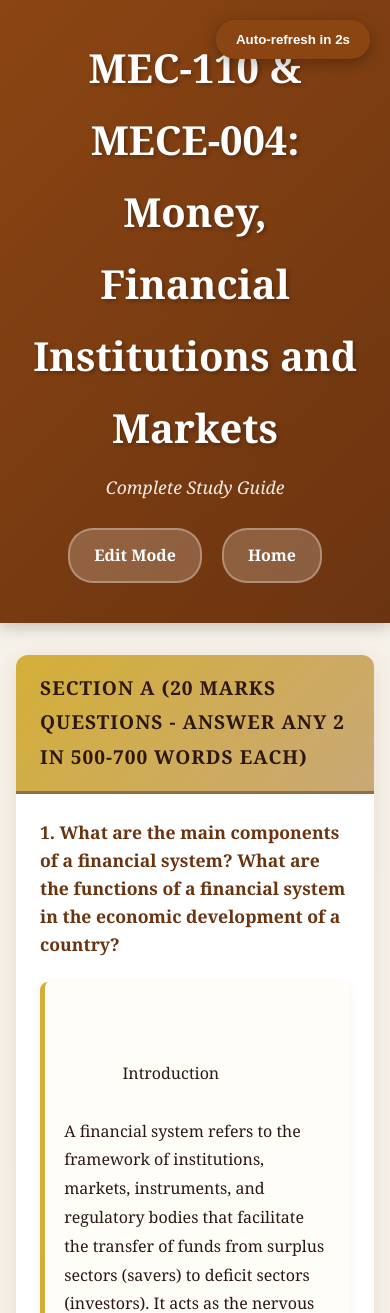
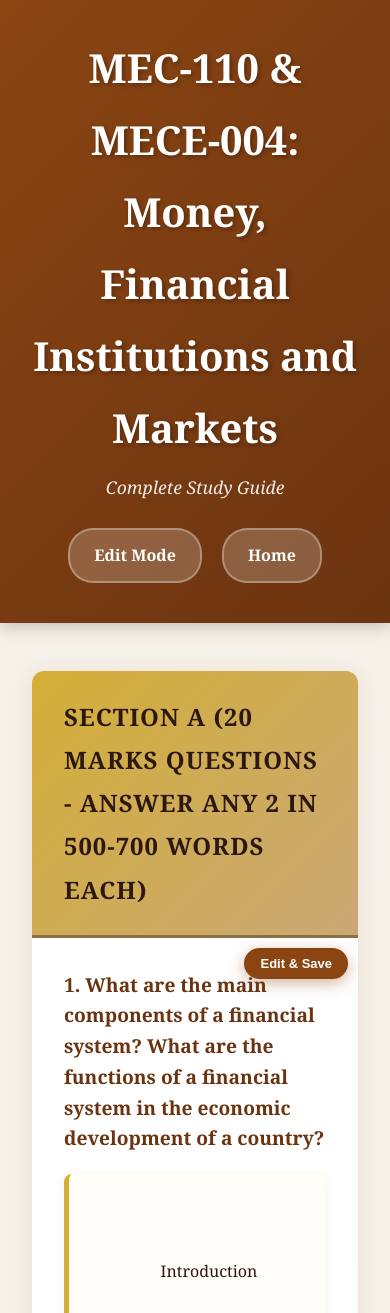
Before and after one commit to stockedge4us/Ignou-MAEC, a Flask app: a page that uses templates/ebook.html in a window 390 px wide. Shown: the top 1313 px of the page. Run offline with Flask 3, Linux system fonts and the light colour scheme.

Commit message:
FINAL: ANSWER SAVE OPTION2)

```diff
--- a/templates/ebook.html
+++ b/templates/ebook.html
@@ -9,13 +9,12 @@
     body {
       background: linear-gradient(135deg, #f5f0e8 0%, #fdfbf7 100%);
       font-family: 'Georgia', 'Bookman Old Style', serif;
-      color: #2c1810;
-      line-height: 1.8;
+      color: #2c1810; line-height: 1.8;
     }
     .header {
       background: linear-gradient(135deg, #8b4513 0%, #6b3410 100%);
       color: white; padding: 2rem; text-align: center;
-      box-shadow: 0 4px 15px rgba(0,0,0,0.2);
+      box-shadow: 0 4px 15px rgba(0,0,0,0.2); position:relative;
     }
     .header h1 { font-size: 2.5rem; margin-bottom: 0.5rem; text-shadow: 2px 2px 4px rgba(0,0,0,0.3); }
     .header p { font-size: 1.1rem; opacity: 0.9; font-style: italic; }
@@ -26,6 +25,7 @@
       text-decoration: none; display: inline-block; font-weight: 600; transition: all 0.3s;
     }
     .nav-btn:hover { background: rgba(255,255,255,0.3); transform: translateY(-2px); }
+
     .container { max-width: 900px; margin: 0 auto; padding: 3rem 2rem; }
     .section {
       background: white; margin-bottom: 3rem; border-radius: 12px;
@@ -36,26 +36,39 @@
       color: #2c1810; padding: 1.5rem 2rem; font-size: 1.5rem; font-weight: 700;
       text-transform: uppercase; letter-spacing: 1px; border-bottom: 3px solid #8b6f47;
     }
-    .question-block { padding: 2rem; border-bottom: 1px solid #e8d7c3; }
+    .question-block { padding: 2rem; border-bottom: 1px solid #e8d7c3; position:relative; }
     .question-block:last-child { border-bottom: none; }
-    .question { font-size: 1.2rem; font-weight: 600; color: #6b3410; margin-bottom: 1.5rem; line-height: 1.6; }
+    .question { font-size: 1.2rem; font-weight: 600; color: #6b3410; margin-bottom: 1rem; line-height: 1.6; }
+
     .answer {
       background: linear-gradient(135deg, #fffdf8 0%, #faf7f0 100%);
       padding: 25px; border-left: 5px solid #d4af37; border-radius: 8px;
       margin: 20px 0; box-shadow: 0 2px 8px rgba(139,69,19,0.08); white-space: pre-wrap;
+      min-height: 60px;
     }
-    .no-answer { color: #999; font-style: italic; padding: 20px 0; }
-    .refresh-btn {
-      position:fixed; top: 20px; right: 20px; background: #8b4513; color: white;
-      padding: 12px 20px; border: none; border-radius: 50px; cursor: pointer;
-      font-weight: bold; box-shadow: 0 4px 15px rgba(0,0,0,0.3); z-index: 1000;
+    .no-answer { color: #999; font-style: italic; }
+
+    .save-btn {
+      position: absolute; top: 15px; right: 15px;
+      background: #8b4513; color: white; border: none;
+      padding: 10px 20px; border-radius: 50px; cursor: pointer;
+      font-weight: bold; font-size: 14px; box-shadow: 0 4px 15px rgba(139,69,19,0.4);
+      transition: all 0.3s; z-index: 10;
     }
+    .save-btn:hover { background: #a0522d; transform: translateY(-2px); }
+    .save-btn.saving { background: #d4af37; }
+    .save-btn.saved { background: #2e8b57; }
+
+    textarea.answer-input {
+      width: 100%; min-height: 140px; padding: 15px; border: 2px solid #d4af37;
+      border-radius: 8px; font-family: Georgia,serif; font-size: 1rem; resize: vertical;
+      margin-top: 10px;
+    }
+    .edit-mode-active .answer { display: none; }
+    .edit-mode-active textarea.answer-input { display: block; }
+
     @media (max-width: 768px) {
-      .container { padding: 2rem 1rem; }
-      .section-header { font-size: 1.2rem; padding: 1rem 1.5rem; }
-      .question-block { padding: 1.5rem; }
-      .question { font-size: 1.1rem; }
-      .answer { font-size: 1rem; padding: 1.2rem; }
+      .save-btn { top: 10px; right: 10px; padding: 8px 16px; font-size: 13px; }
     }
   </style>
 </head>
@@ -70,43 +83,85 @@
     </div>
   </div>
 
-  <button class="refresh-btn" onclick="location.reload()">Refresh Answers</button>
-
-  <div class="container" id="content">
+  <div class="container">
     {% for section, questions in sections.items() %}
       <div class="section">
         <div class="section-header">{{ section }}</div>
+
         {% for q in questions %}
           <div class="question-block">
+            <button class="save-btn" onclick="toggleEdit(this, '{{ q|replace('\'', '\\\'')|replace('\"', '\\\"')|replace('\n', '\\n') }}')">
+              Edit & Save
+            </button>
+
             <div class="question">{{ q }}</div>
-          <div class="answer" id="ans-{{ loop.index }}">
+
+            <div class="answer">
               {% if answers.get(q) and answers.get(q)|trim != '' %}
                 {{ answers.get(q) }}
               {% else %}
-              <span style="color:#999; font-style:italic;">No answer yet</span>
+                <span class="no-answer">Click "Edit & Save" to add answer</span>
               {% endif %}
             </div>
+
+            <textarea class="answer-input">{{ answers.get(q, '') }}</textarea>
           </div>
         {% endfor %}
       </div>
     {% endfor %}
   </div>
 
-  <!-- AUTO-REFRESH EVERY 8 SECONDS SO NEW ANSWERS APPEAR INSTANTLY -->
   <script>
-    // Auto-refresh the page every 8 seconds when in Ebook mode
+    function toggleEdit(btn, questionText) {
+      const block = btn.parentElement;
+      const isEditing = block.classList.contains('edit-mode-active');
+
+      if (isEditing) {
+        // === SAVING ===
+        const textarea = block.querySelector('textarea');
+        const answerDiv = block.querySelector('.answer');
+        const newAnswer = textarea.value.trim();
+
+        btn.textContent = "Saving...";
+        btn.classList.add('saving');
+
+        fetch('/api/save-answer', {
+          method: 'POST',
+          headers: { 'Content-Type': 'application/json' },
+          body: JSON.stringify({ question: questionText, answer: newAnswer })
+        })
+        .then(() => {
+          // Instantly update the visible answer
+          if (newAnswer === '') {
+            answerDiv.innerHTML = '<span class="no-answer">Click "Edit & Save" to add answer</span>';
+          } else {
+            answerDiv.textContent = newAnswer;
+          }
+
+          btn.textContent = "Saved!";
+          btn.classList.remove('saving');
+          btn.classList.add('saved');
+
+          // Exit edit mode
+          block.classList.remove('edit-mode-active');
+
           setTimeout(() => {
-      location.reload();
-    }, 8000);
+            btn.textContent = "Edit & Save";
+            btn.classList.remove('saved');
+          }, 2000);
+        })
+        .catch(() => {
+          btn.textContent = "Error";
+          setTimeout(() => btn.textContent = "Edit & Save", 2000);
+        });
 
-    // Optional: Show a small countdown
-    let seconds = 8;
-    const btn = document.querySelector('.refresh-btn');
-    const timer = setInterval(() => {
-      seconds--;
-      btn.textContent = `Auto-refresh in ${seconds}s`;
-      if (seconds <= 0) clearInterval(timer);
-    }, 1000);
+      } else {
+        // === ENTER EDIT MODE ===
+        block.classList.add('edit-mode-active');
+        btn.textContent = "Save Answer";
+        block.querySelector('textarea').focus();
+      }
+    }
   </script>
 
 </body>
```
Lines whose indentation alone changed are shown as unchanged.
